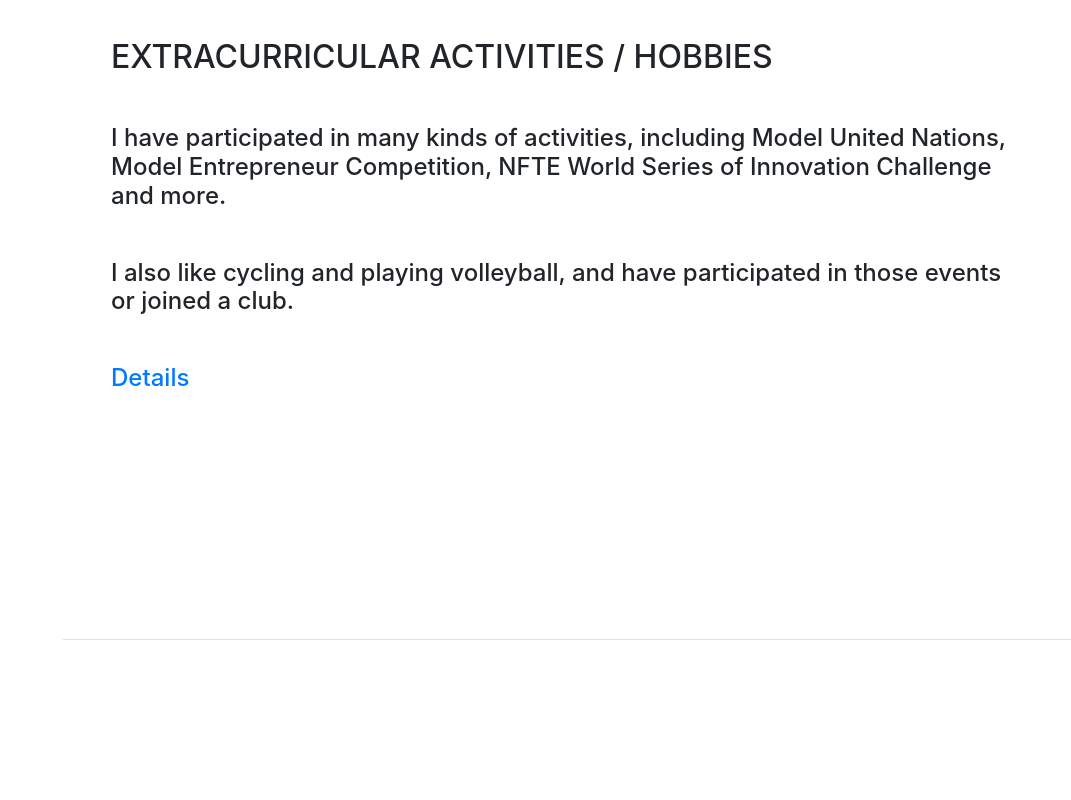
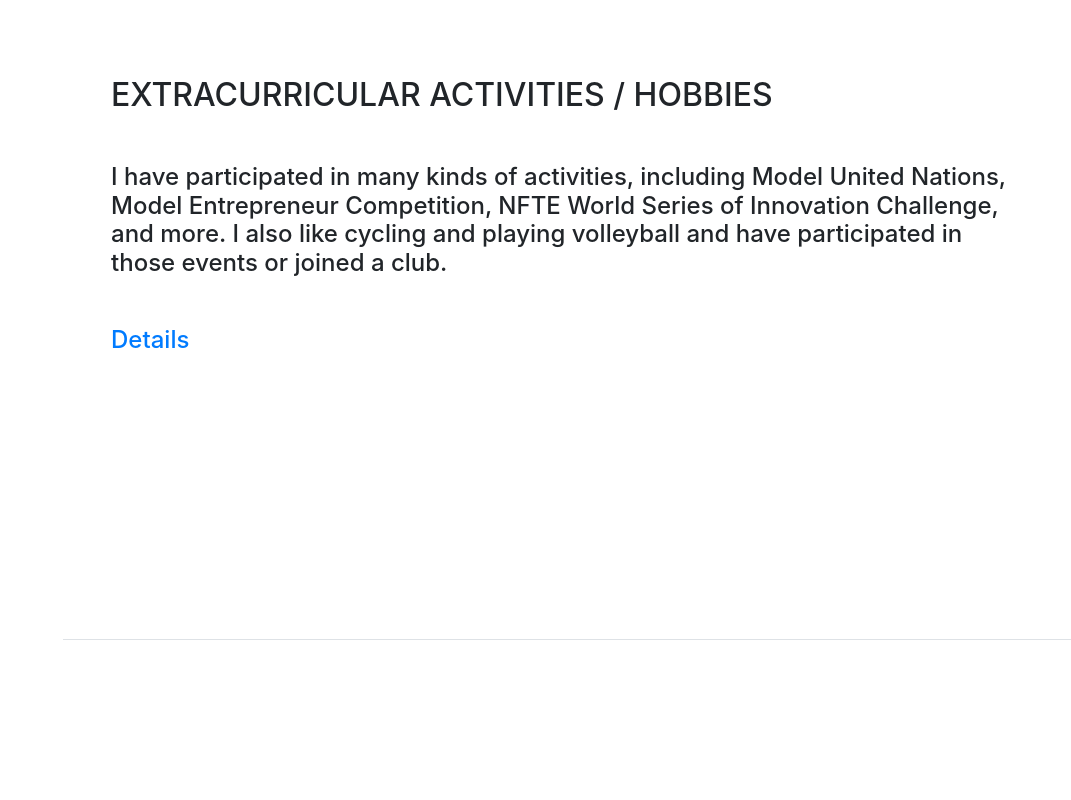
Before and after one commit to aaronchen2007/aaronchen2007, a website with bundled scripts: page index.html in a window 1280 px wide. Shown: the part 1760-2560 px from the top of the page, without its empty margins (209-1280 px from the left). Built offline with nearby package versions, Linux system fonts and the light colour scheme; a web font is replaced by a local one.

Commit message:
Update index.html

```diff
--- a/index.html
+++ b/index.html
@@ -29,7 +29,7 @@
 
     <nav class="navbar navbar-expand-lg navbar-dark bg-primary fixed-top" id="sideNav">
       <a class="navbar-brand js-scroll-trigger" href="#page-top">
-        <span class="d-block d-lg-none">Resume</span>
+        <span class="d-block d-lg-none">Aaron Chen</span>
         <span class="d-none d-lg-block">
           <img class="img-fluid img-profile rounded-circle mx-auto mb-2" src="img/profile image.jpg" alt="">
         </span>
@@ -107,10 +107,8 @@
         <div class="my-auto">
           <h2 class="mb-5">Extracurricular Activities / Hobbies</h2>
           <h4 class="mb-5">
-            I have participated in many kinds of activities, including Model United Nations, Model Entrepreneur Competition, NFTE World Series of Innovation Challenge and more.
-          </h4>
-          <h4 class="mb-5">
-            I also like cycling and playing volleyball, and have participated in those events or joined a club.
+            I have participated in many kinds of activities, including Model United Nations, Model Entrepreneur Competition, NFTE World Series of Innovation Challenge, and more.
+            I also like cycling and playing volleyball and have participated in those events or joined a club.
           </h4>
           <h4 class="mb-5">
             <a href= "Extracurricular Details.html"> Details</a>
```
